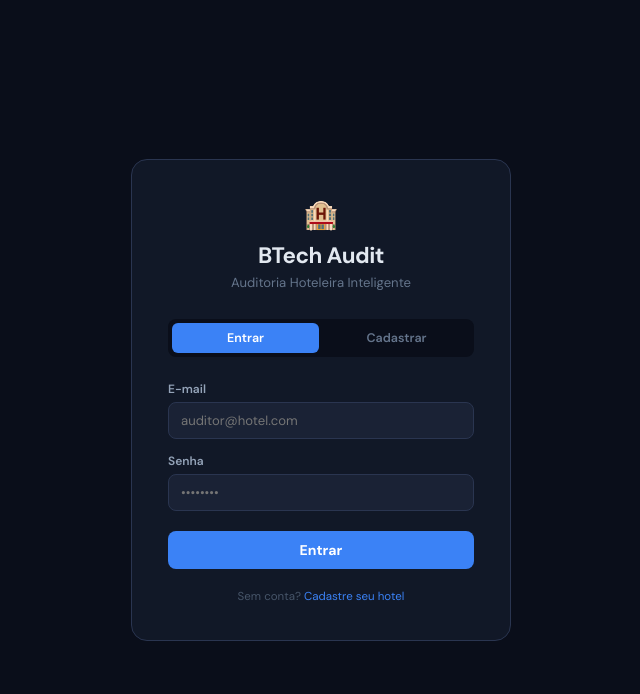
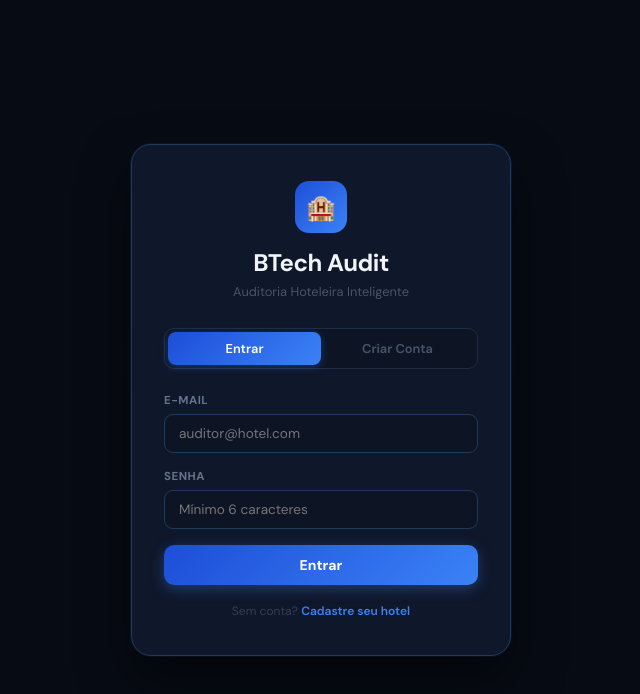
Before and after one commit to Bsouto319/BTech-Audit, a React (Vite) app: page / in a window 1280 px wide. Shown: the top 694 px of the page, without its empty margins (319-959 px from the left). Built offline with nearby package versions, Linux system fonts and the light colour scheme; no server answers.

Commit message:
fix: login redesign, erro mensagens claras, upsert no signup, fundo corrigido

```diff
--- a/src/hooks/useAuth.js
+++ b/src/hooks/useAuth.js
@@ -2,7 +2,7 @@ import { useState, useEffect } from 'react';
 import { supabase } from '../lib/supabase';
 
 export function useAuth() {
-  const [user,    setUser]    = useState(undefined); // undefined = loading
+  const [user,    setUser]    = useState(undefined);
   const [profile, setProfile] = useState(null);
 
   useEffect(() => {
@@ -39,11 +39,13 @@ export function useAuth() {
     const { data, error } = await supabase.auth.signUp({ email, password });
     if (error) throw error;
     if (data.user) {
-      await supabase.from('audit_profiles').insert({
-        id: data.user.id,
-        hotel_name: hotelName,
+      // upsert — o trigger pode já ter criado o perfil com hotel vazio
+      await supabase.from('audit_profiles').upsert({
+        id:                  data.user.id,
+        email:               email,
+        hotel_name:          hotelName,
         subscription_status: 'trial',
-      });
+      }, { onConflict: 'id', ignoreDuplicates: false });
     }
     return data;
   }
--- a/src/index.css
+++ b/src/index.css
@@ -2,27 +2,30 @@
 
 *, *::before, *::after { box-sizing: border-box; margin: 0; padding: 0; }
 
-html, body, #root {
+html {
   height: 100%;
-  width: 100%;
+  background: #070b14;
 }
 
 body {
+  height: 100%;
   font-family: 'DM Sans', sans-serif;
-  background: #0a0e1a;
+  background: #070b14;
   color: #e2e8f0;
   -webkit-font-smoothing: antialiased;
+  overflow-x: hidden;
 }
 
 #root {
   min-height: 100vh;
   display: flex;
   flex-direction: column;
+  background: #070b14;
 }
 
 ::-webkit-scrollbar { width: 6px; height: 6px; }
 ::-webkit-scrollbar-track { background: #111827; }
-::-webkit-scrollbar-thumb { background: #2a3550; border-radius: 3px; }
+::-webkit-scrollbar-thumb { background: #1e3a5f; border-radius: 3px; }
 ::-webkit-scrollbar-thumb:hover { background: #3b82f6; }
 
 input, button, select, textarea { font-family: inherit; }
--- a/src/pages/Login.jsx
+++ b/src/pages/Login.jsx
@@ -1,7 +1,7 @@
 import { useState } from 'react';
 import { useAuth } from '../hooks/useAuth';
 
-export default function Login({ onLogin }) {
+export default function Login() {
   const { signIn, signUp } = useAuth();
   const [mode,     setMode]     = useState('login');
   const [email,    setEmail]    = useState('');
@@ -9,6 +9,7 @@ export default function Login({ onLogin }) {
   const [hotel,    setHotel]    = useState('');
   const [error,    setError]    = useState('');
   const [loading,  setLoading]  = useState(false);
+  const [done,     setDone]     = useState(false);
 
   async function handle(e) {
     e.preventDefault();
@@ -19,58 +20,108 @@ export default function Login({ onLogin }) {
         await signIn(email, password);
       } else {
         if (!hotel.trim()) { setError('Informe o nome do hotel.'); setLoading(false); return; }
-        await signUp(email, password, hotel);
+        const result = await signUp(email, password, hotel);
+        if (result?.user && !result?.session) {
+          setDone(true);
+          setLoading(false);
+          return;
+        }
       }
     } catch (err) {
-      setError(err.message || 'Erro de autenticação.');
+      const msg = err.message || '';
+      if (msg.includes('already registered') || msg.includes('already been registered')) {
+        setError('E-mail já cadastrado. Use a aba "Entrar" para fazer login.');
+      } else if (msg.includes('Invalid login credentials') || msg.includes('invalid_credentials')) {
+        setError('E-mail ou senha incorretos.');
+      } else if (msg.includes('Email not confirmed')) {
+        setError('Confirme seu e-mail antes de entrar. Verifique sua caixa de entrada.');
+      } else {
+        setError(msg || 'Erro de autenticação.');
+      }
     } finally {
       setLoading(false);
     }
   }
 
+  if (done) {
+    return (
+      <div style={outer}>
+        <div style={card}>
+          <div style={{ fontSize: 48, marginBottom: 16, textAlign: 'center' }}>📧</div>
+          <h2 style={{ color: '#e2e8f0', fontWeight: 700, textAlign: 'center', marginBottom: 10 }}>Confirme seu e-mail</h2>
+          <p style={{ color: '#64748b', fontSize: '.85rem', textAlign: 'center', lineHeight: 1.6 }}>
+            Enviamos um link de confirmação para <strong style={{ color: '#94a3b8' }}>{email}</strong>.<br />
+            Clique no link e volte para fazer login.
+          </p>
+          <button onClick={() => { setDone(false); setMode('login'); }} style={{ ...btn, marginTop: 24 }}>
+            Voltar para Login
+          </button>
+        </div>
+      </div>
+    );
+  }
+
   return (
-    <div style={{minHeight:'100vh',background:'#0a0e1a',display:'flex',alignItems:'center',justifyContent:'center',fontFamily:"'DM Sans',sans-serif"}}>
-      <div style={{width:380,background:'#111827',border:'1px solid #2a3550',borderRadius:16,padding:36}}>
-        <div style={{marginBottom:28,textAlign:'center'}}>
-          <div style={{fontSize:28,marginBottom:8}}>🏨</div>
-          <h1 style={{fontSize:'1.4rem',fontWeight:700,color:'#e2e8f0',letterSpacing:'-.5px'}}>BTech Audit</h1>
-          <p style={{color:'#64748b',fontSize:'.82rem',marginTop:4}}>Auditoria Hoteleira Inteligente</p>
+    <div style={outer}>
+      {/* Glow decoration */}
+      <div style={{ position: 'absolute', top: '20%', left: '50%', transform: 'translateX(-50%)', width: 400, height: 400, background: 'radial-gradient(circle, rgba(59,130,246,.15) 0%, transparent 70%)', pointerEvents: 'none' }} />
+
+      <div style={card}>
+        {/* Brand */}
+        <div style={{ textAlign: 'center', marginBottom: 28 }}>
+          <div style={{ width: 52, height: 52, borderRadius: 14, background: 'linear-gradient(135deg,#1d4ed8,#3b82f6)', display: 'flex', alignItems: 'center', justifyContent: 'center', fontSize: 24, margin: '0 auto 14px' }}>
+            🏨
+          </div>
+          <h1 style={{ fontSize: '1.5rem', fontWeight: 700, color: '#f1f5f9', letterSpacing: '-.5px', margin: 0 }}>BTech Audit</h1>
+          <p style={{ color: '#475569', fontSize: '.8rem', marginTop: 5 }}>Auditoria Hoteleira Inteligente</p>
         </div>
 
-        <div style={{display:'flex',gap:4,background:'#0a0e1a',padding:4,borderRadius:8,marginBottom:24}}>
-          {['login','signup'].map(m => (
-            <button key={m} onClick={() => setMode(m)} style={{flex:1,padding:'7px 0',borderRadius:6,border:'none',cursor:'pointer',fontFamily:'inherit',fontWeight:600,fontSize:'.78rem',background: mode===m ? '#3b82f6' : 'transparent',color: mode===m ? '#fff' : '#64748b',transition:'.15s'}}>
-              {m === 'login' ? 'Entrar' : 'Cadastrar'}
+        {/* Tabs */}
+        <div style={{ display: 'flex', background: '#0d1525', borderRadius: 10, padding: 3, marginBottom: 24, border: '1px solid #1e2d45' }}>
+          {['login', 'signup'].map(m => (
+            <button key={m} onClick={() => { setMode(m); setError(''); }} style={{
+              flex: 1, padding: '8px 0', borderRadius: 8, border: 'none', cursor: 'pointer',
+              fontFamily: 'inherit', fontWeight: 600, fontSize: '.8rem',
+              background: mode === m ? 'linear-gradient(135deg,#1d4ed8,#3b82f6)' : 'transparent',
+              color: mode === m ? '#fff' : '#475569', transition: '.2s',
+              boxShadow: mode === m ? '0 2px 8px rgba(59,130,246,.3)' : 'none',
+            }}>
+              {m === 'login' ? 'Entrar' : 'Criar Conta'}
             </button>
           ))}
         </div>
 
+        {/* Form */}
         <form onSubmit={handle}>
           {mode === 'signup' && (
-            <div style={{marginBottom:14}}>
-              <label style={{display:'block',fontSize:'.75rem',fontWeight:600,color:'#94a3b8',marginBottom:5}}>Nome do Hotel</label>
-              <input value={hotel} onChange={e => setHotel(e.target.value)} placeholder="Ex: Hotel Meliá Brasil XXI" style={inputStyle} />
+            <Field label="Nome do Hotel">
+              <input value={hotel} onChange={e => setHotel(e.target.value)} placeholder="Ex: Hotel Meliá Brasil XXI" style={input} required />
+            </Field>
+          )}
+          <Field label="E-mail">
+            <input type="email" value={email} onChange={e => setEmail(e.target.value)} placeholder="auditor@hotel.com" style={input} required />
+          </Field>
+          <Field label="Senha">
+            <input type="password" value={password} onChange={e => setPassword(e.target.value)} placeholder="Mínimo 6 caracteres" style={input} required minLength={6} />
+          </Field>
+
+          {error && (
+            <div style={{ background: 'rgba(239,68,68,.08)', border: '1px solid rgba(239,68,68,.25)', borderRadius: 8, padding: '10px 14px', color: '#f87171', fontSize: '.78rem', marginBottom: 16, lineHeight: 1.5 }}>
+              {error}
             </div>
           )}
-          <div style={{marginBottom:14}}>
-            <label style={{display:'block',fontSize:'.75rem',fontWeight:600,color:'#94a3b8',marginBottom:5}}>E-mail</label>
-            <input type="email" value={email} onChange={e => setEmail(e.target.value)} placeholder="auditor@hotel.com" style={inputStyle} />
-          </div>
-          <div style={{marginBottom:20}}>
-            <label style={{display:'block',fontSize:'.75rem',fontWeight:600,color:'#94a3b8',marginBottom:5}}>Senha</label>
-            <input type="password" value={password} onChange={e => setPassword(e.target.value)} placeholder="••••••••" style={inputStyle} />
-          </div>
 
-          {error && <div style={{background:'rgba(239,68,68,.1)',border:'1px solid rgba(239,68,68,.2)',borderRadius:8,padding:'9px 12px',color:'#ef4444',fontSize:'.78rem',marginBottom:14}}>{error}</div>}
-
-          <button type="submit" disabled={loading} style={{width:'100%',padding:'10px',borderRadius:8,border:'none',cursor:'pointer',fontFamily:'inherit',fontWeight:700,fontSize:'.88rem',background:'#3b82f6',color:'#fff',opacity:loading?0.7:1}}>
+          <button type="submit" disabled={loading} style={btn}>
             {loading ? 'Aguarde...' : mode === 'login' ? 'Entrar' : 'Criar Conta'}
           </button>
         </form>
 
         {mode === 'login' && (
-          <p style={{textAlign:'center',marginTop:20,fontSize:'.72rem',color:'#475569'}}>
-            Sem conta? <span onClick={() => setMode('signup')} style={{color:'#3b82f6',cursor:'pointer'}}>Cadastre seu hotel</span>
+          <p style={{ textAlign: 'center', marginTop: 18, fontSize: '.75rem', color: '#334155' }}>
+            Sem conta?{' '}
+            <span onClick={() => { setMode('signup'); setError(''); }} style={{ color: '#3b82f6', cursor: 'pointer', fontWeight: 600 }}>
+              Cadastre seu hotel
+            </span>
           </p>
         )}
       </div>
@@ -78,7 +129,61 @@ export default function Login({ onLogin }) {
   );
 }
 
-const inputStyle = {
-  width:'100%',padding:'9px 12px',background:'#1a2235',border:'1px solid #2a3550',
-  borderRadius:8,color:'#e2e8f0',fontFamily:'inherit',fontSize:'.82rem',outline:'none',
+function Field({ label, children }) {
+  return (
+    <div style={{ marginBottom: 16 }}>
+      <label style={{ display: 'block', fontSize: '.72rem', fontWeight: 700, color: '#64748b', marginBottom: 6, textTransform: 'uppercase', letterSpacing: '.5px' }}>{label}</label>
+      {children}
+    </div>
+  );
+}
+
+const outer = {
+  minHeight: '100vh',
+  background: '#070b14',
+  display: 'flex',
+  alignItems: 'center',
+  justifyContent: 'center',
+  fontFamily: "'DM Sans', sans-serif",
+  position: 'relative',
+  overflow: 'hidden',
 };
+
+const card = {
+  width: 380,
+  background: '#0f172a',
+  border: '1px solid #1e3a5f',
+  borderRadius: 20,
+  padding: '36px 32px',
+  position: 'relative',
+  zIndex: 1,
+  boxShadow: '0 25px 50px rgba(0,0,0,.5), 0 0 0 1px rgba(59,130,246,.1)',
+};
+
+const input = {
+  width: '100%',
+  padding: '10px 14px',
+  background: '#0d1525',
+  border: '1px solid #1e3a5f',
+  borderRadius: 9,
+  color: '#e2e8f0',
+  fontFamily: 'inherit',
+  fontSize: '.85rem',
+  outline: 'none',
+  boxSizing: 'border-box',
+};
+
+const btn = {
+  width: '100%',
+  padding: '11px',
+  borderRadius: 10,
+  border: 'none',
+  cursor: 'pointer',
+  fontFamily: 'inherit',
+  fontWeight: 700,
+  fontSize: '.88rem',
+  background: 'linear-gradient(135deg,#1d4ed8,#3b82f6)',
+  color: '#fff',
+  boxShadow: '0 4px 14px rgba(59,130,246,.35)',
+  transition: '.2s',
+};
```
